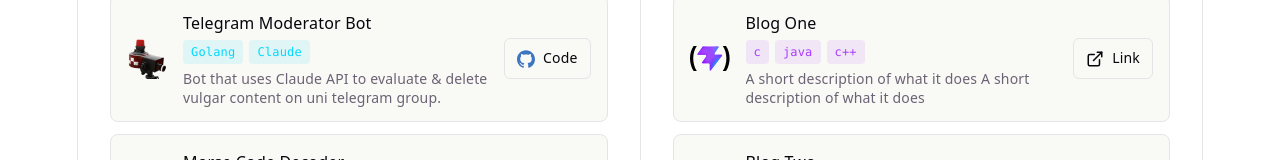
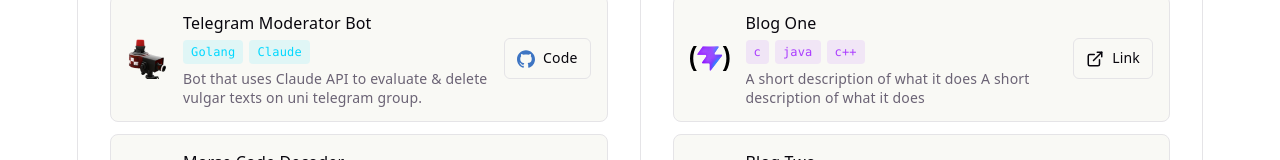
Before and after one commit to jrenjq/jrenjq-website, a React (Vite) app in the folder frontend/: page / in a window 1280 px wide. Shown: the part 743-903 px from the top of the page. Built offline with nearby package versions, Linux system fonts and the light colour scheme.

Commit message:
Pushed DEV frontend source files 2026-11-10 14:48:14

```diff
--- a/frontend/src/App.jsx
+++ b/frontend/src/App.jsx
@@ -19,7 +19,7 @@ const projects = [
   {
     title: 'Telegram Moderator Bot',
     tags: ['Golang', 'Claude'],
-    subtitle: 'Bot that uses Claude API to evaluate & delete vulgar content on uni telegram group.',
+    subtitle: 'Bot that uses Claude API to evaluate & delete vulgar texts on uni telegram group.',
     icon: miniSentry,
     type: 'project',
     repo: 'https://github.com/jrenjq/TelegramAutoModerator',
```
